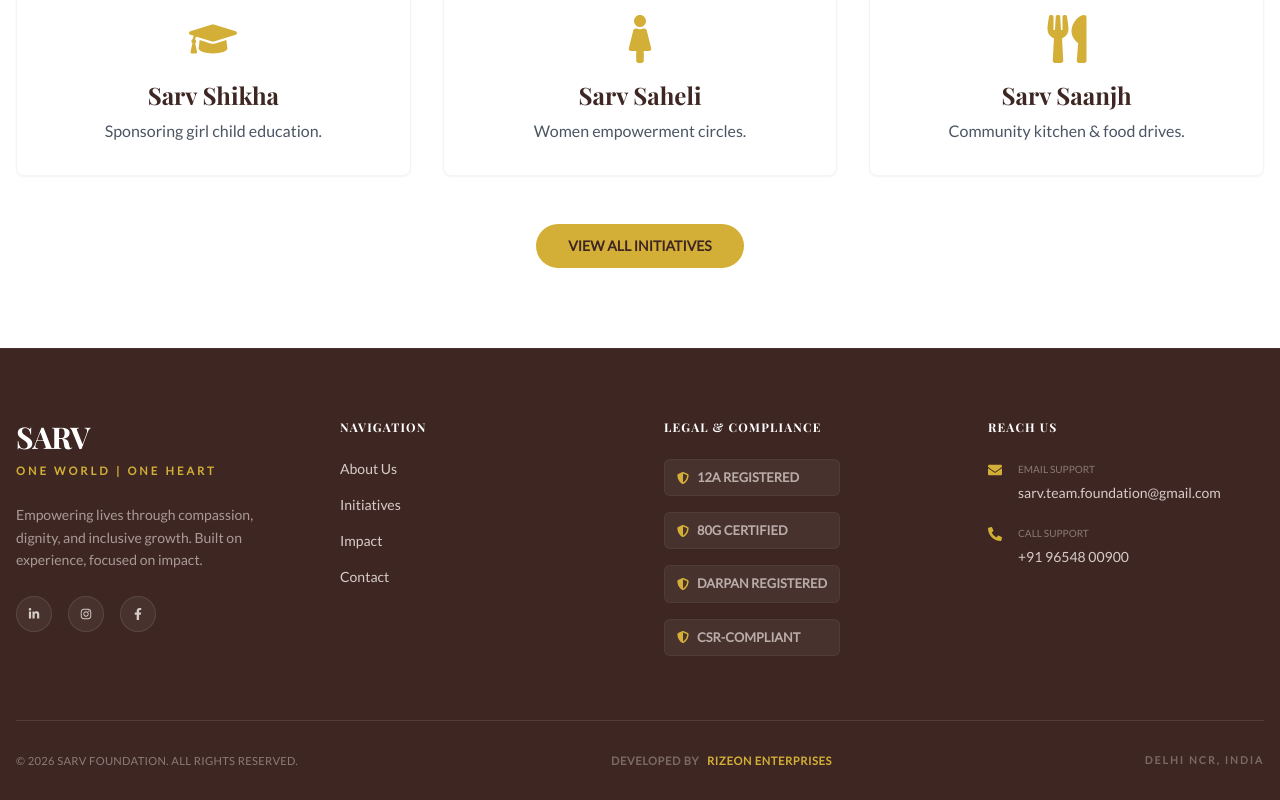
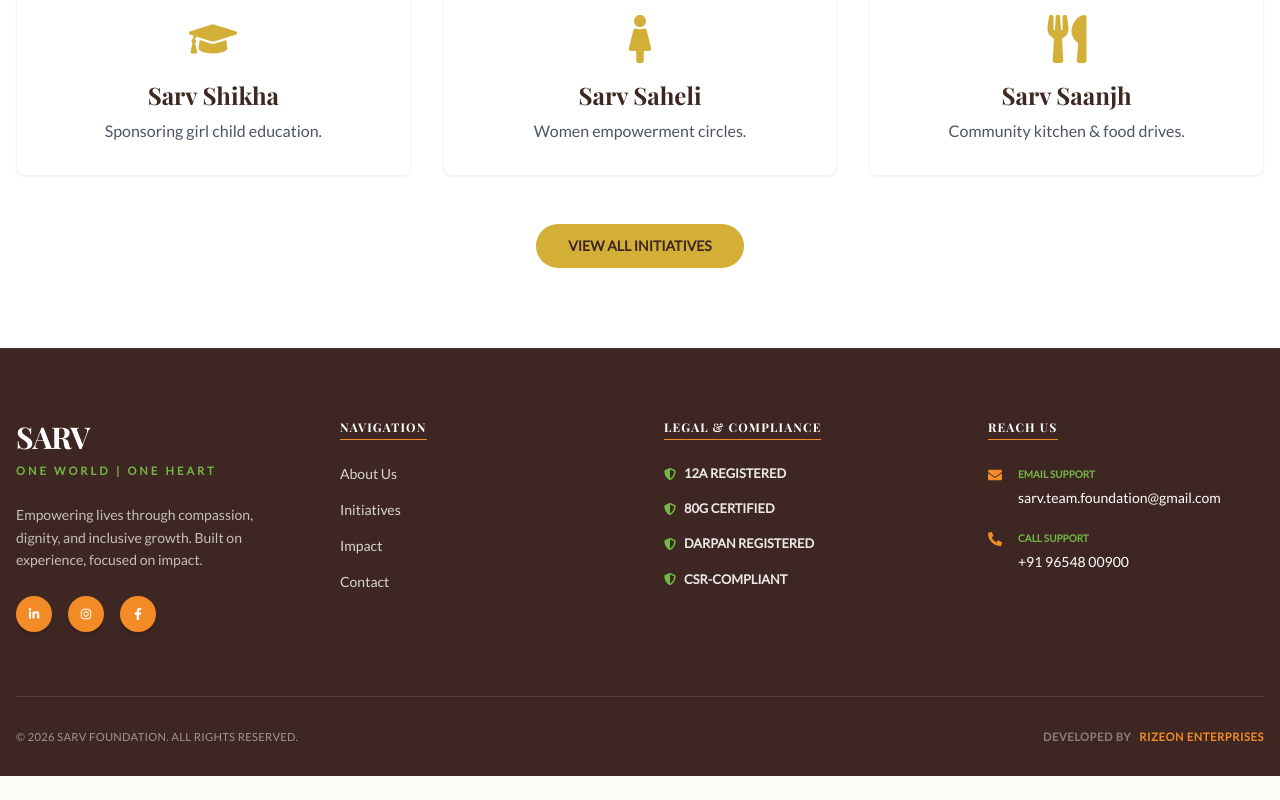
Before and after one commit to RizeonEnterprises/sarv-foundation, a React (Vite) app: page / in a window 1280 px wide. Shown: the part 1319-2119 px from the top of the page. After the commit the page ends 2095 px from the top, so only its background shows below. Built offline with nearby package versions, Linux system fonts and the light colour scheme.

Commit message:
Update Footer.tsx

```diff
--- a/src/components/Footer.tsx
+++ b/src/components/Footer.tsx
@@ -1,79 +1,85 @@
 import React from 'react';
-import { FaLinkedinIn, FaInstagram, FaFacebookF, FaEnvelope, FaPhoneAlt, FaShieldAlt, FaCode } from 'react-icons/fa';
+import { FaLinkedinIn, FaInstagram, FaFacebookF, FaEnvelope, FaPhoneAlt, FaShieldAlt } from 'react-icons/fa';
 import { Link } from 'react-router-dom';
 
 const Footer = () => {
     return (
-        <footer className="bg-dark-brown text-[#d7ccc8] py-[70px] pb-[30px] mt-auto relative border-t border-white/5">
+        <footer className="bg-dark-brown py-[70px] pb-[30px] mt-auto relative border-t border-white/5">
             <div className="container mx-auto px-4">
                 <div className="grid grid-cols-1 md:grid-cols-2 lg:grid-cols-4 gap-12 mb-16">
 
                     {/* 1. Brand Section */}
                     <div className="flex flex-col items-center md:items-start">
-                        <h2 className="font-heading font-bold text-3xl mb-2 text-white tracking-tight">SARV</h2>
-                        <p className="text-gold-accent font-bold text-[0.7rem] uppercase tracking-[3px] mb-6">One World | One Heart</p>
-                        <p className="text-[#d7ccc8]/70 text-sm leading-relaxed text-center md:text-left">
+                        {/* Title in White like SARV on Home Page */}
+                        <h2 className="font-heading font-bold text-3xl mb-2 text-white tracking-tight uppercase">SARV</h2>
+                        {/* Tagline in Logo Green */}
+                        <p className="text-[#73b745] font-bold text-[0.7rem] uppercase tracking-[3px] mb-6 font-body">One World | One Heart</p>
+                        {/* Body Text in soft White/Grey for readability */}
+                        <p className="text-white/70 text-sm leading-relaxed text-center md:text-left font-body">
                             Empowering lives through compassion, dignity, and inclusive growth. Built on experience, focused on impact.
                         </p>
                         <div className="flex gap-4 mt-6">
-                            <a href="#" className="w-9 h-9 rounded-full bg-white/5 flex items-center justify-center hover:bg-gold-accent hover:text-dark-brown transition-all duration-300 border border-white/10">
+                            {/* Icons background Orange like CTA buttons */}
+                            <a href="#" className="w-9 h-9 rounded-full bg-[#f38b27] text-white flex items-center justify-center hover:bg-white hover:text-[#1a365d] transition-all duration-300 shadow-md">
                                 <FaLinkedinIn className="text-xs" />
                             </a>
-                            <a href="#" className="w-9 h-9 rounded-full bg-white/5 flex items-center justify-center hover:bg-gold-accent hover:text-dark-brown transition-all duration-300 border border-white/10">
+                            <a href="#" className="w-9 h-9 rounded-full bg-[#f38b27] text-white flex items-center justify-center hover:bg-white hover:text-[#1a365d] transition-all duration-300 shadow-md">
                                 <FaInstagram className="text-xs" />
                             </a>
-                            <a href="#" className="w-9 h-9 rounded-full bg-white/5 flex items-center justify-center hover:bg-gold-accent hover:text-dark-brown transition-all duration-300 border border-white/10">
+                            <a href="#" className="w-9 h-9 rounded-full bg-[#f38b27] text-white flex items-center justify-center hover:bg-white hover:text-[#1a365d] transition-all duration-300 shadow-md">
                                 <FaFacebookF className="text-xs" />
                             </a>
                         </div>
                     </div>
 
-                    {/* 2. Quick Links */}
+                    {/* 2. Navigation Links */}
                     <div className="flex flex-col items-center md:items-start">
-                        <h4 className="font-heading font-bold text-lg mb-6 text-white uppercase tracking-widest text-xs">Navigation</h4>
-                        <ul className="space-y-4 text-sm font-medium">
-                            <li><Link to="/about" className="hover:text-gold-accent transition-colors flex items-center gap-2">About Us</Link></li>
-                            <li><Link to="/initiatives" className="hover:text-gold-accent transition-colors flex items-center gap-2">Initiatives</Link></li>
-                            <li><Link to="/impact" className="hover:text-gold-accent transition-colors flex items-center gap-2">Impact</Link></li>
-                            <li><Link to="/contact" className="hover:text-gold-accent transition-colors flex items-center gap-2">Contact</Link></li>
+                        {/* Heading in White */}
+                        <h4 className="font-heading font-bold text-lg mb-6 text-white uppercase tracking-widest text-xs border-b border-[#f38b27] pb-1">Navigation</h4>
+                        <ul className="space-y-4 text-sm font-medium font-body">
+                            <li><Link to="/about" className="text-white/80 hover:text-[#f38b27] transition-colors">About Us</Link></li>
+                            <li><Link to="/initiatives" className="text-white/80 hover:text-[#f38b27] transition-colors">Initiatives</Link></li>
+                            <li><Link to="/impact" className="text-white/80 hover:text-[#f38b27] transition-colors">Impact</Link></li>
+                            <li><Link to="/contact" className="text-white/80 hover:text-[#f38b27] transition-colors">Contact</Link></li>
                         </ul>
                     </div>
 
                     {/* 3. Legal & Compliance */}
                     <div className="flex flex-col items-center md:items-start">
-                        <h4 className="font-heading font-bold text-lg mb-6 text-white uppercase tracking-widest text-xs">Legal & Compliance</h4>
-                        <ul className="space-y-4 text-[0.8rem] text-[#d7ccc8]/80 font-semibold">
-                            <li className="flex items-center gap-2 bg-white/5 px-3 py-2 rounded-md border border-white/5 w-full">
-                                <FaShieldAlt className="text-gold-accent text-xs" /> 12A REGISTERED
+                        <h4 className="font-heading font-bold text-lg mb-6 text-white uppercase tracking-widest text-xs border-b border-[#f38b27] pb-1">Legal & Compliance</h4>
+                        <ul className="space-y-4 text-[0.8rem] font-bold font-body">
+                            {/* Icons and text in Green/White for authority */}
+                            <li className="flex items-center gap-2 text-white/90">
+                                <FaShieldAlt className="text-[#73b745] text-xs" /> 12A REGISTERED
                             </li>
-                            <li className="flex items-center gap-2 bg-white/5 px-3 py-2 rounded-md border border-white/5 w-full">
-                                <FaShieldAlt className="text-gold-accent text-xs" /> 80G CERTIFIED
+                            <li className="flex items-center gap-2 text-white/90">
+                                <FaShieldAlt className="text-[#73b745] text-xs" /> 80G CERTIFIED
                             </li>
-                            <li className="flex items-center gap-2 bg-white/5 px-3 py-2 rounded-md border border-white/5 w-full">
-                                <FaShieldAlt className="text-gold-accent text-xs" /> DARPAN REGISTERED
+                            <li className="flex items-center gap-2 text-white/90">
+                                <FaShieldAlt className="text-[#73b745] text-xs" /> DARPAN REGISTERED
                             </li>
-                            <li className="flex items-center gap-2 bg-white/5 px-3 py-2 rounded-md border border-white/5 w-full">
-                                <FaShieldAlt className="text-gold-accent text-xs" /> CSR-COMPLIANT
+                            <li className="flex items-center gap-2 text-white/90">
+                                <FaShieldAlt className="text-[#73b745] text-xs" /> CSR-COMPLIANT
                             </li>
                         </ul>
                     </div>
 
-                    {/* 4. Get in Touch */}
+                    {/* 4. Reach Us */}
                     <div className="flex flex-col items-center md:items-start">
-                        <h4 className="font-heading font-bold text-lg mb-6 text-white uppercase tracking-widest text-xs">Reach Us</h4>
-                        <div className="space-y-5 text-sm">
+                        <h4 className="font-heading font-bold text-lg mb-6 text-white uppercase tracking-widest text-xs border-b border-[#f38b27] pb-1">Reach Us</h4>
+                        <div className="space-y-5 text-sm font-body">
                             <div className="flex items-start gap-4">
-                                <FaEnvelope className="text-gold-accent mt-1" />
+                                <FaEnvelope className="text-[#f38b27] mt-1" />
                                 <div className="flex flex-col">
-                                    <span className="text-[10px] uppercase text-[#d7ccc8]/50 mb-1">Email Support</span>
-                                    <a href="mailto:sarv.team.foundation@gmail.com" className="hover:text-gold-accent transition-colors">sarv.team.foundation@gmail.com</a>
+                                    <span className="text-[10px] uppercase text-[#73b745] font-bold mb-1">Email Support</span>
+                                    <a href="mailto:sarv.team.foundation@gmail.com" className="text-white hover:text-[#f38b27] transition-colors">sarv.team.foundation@gmail.com</a>
                                 </div>
                             </div>
                             <div className="flex items-start gap-4">
-                                <FaPhoneAlt className="text-gold-accent mt-1" />
+                                <FaPhoneAlt className="text-[#f38b27] mt-1" />
                                 <div className="flex flex-col">
-                                    <span className="text-[10px] uppercase text-[#d7ccc8]/50 mb-1">Call Support</span>
-                                    <a href="tel:+919654800900" className="hover:text-gold-accent transition-colors">+91 96548 00900</a>
+                                    <span className="text-[10px] uppercase text-[#73b745] font-bold mb-1">Call Support</span>
+                                    <a href="tel:+919654800900" className="text-white hover:text-[#f38b27] transition-colors">+91 96548 00900</a>
                                 </div>
                             </div>
                         </div>
@@ -81,26 +87,21 @@
                 </div>
 
                 {/* Bottom Copyright Section */}
-                <div className="border-t border-white/10 pt-8 flex flex-col md:flex-row justify-between items-center gap-4">
-                    <p className="text-[0.7rem] opacity-50 font-medium tracking-wide">
+                <div className="border-t border-white/10 pt-8 flex flex-col md:flex-row justify-between items-center gap-4 font-body">
+                    <p className="text-[0.7rem] text-white/50 font-medium tracking-wide">
                         &copy; {new Date().getFullYear()} SARV FOUNDATION. ALL RIGHTS RESERVED.
                     </p>
 
-                    {/* Developer Credit Line */}
                     <div className="flex items-center gap-2 text-[0.7rem] font-bold tracking-wider">
-                        <span className="opacity-40 uppercase">Developed by</span>
+                        <span className="text-white/40 uppercase">Developed by</span>
                         <a
                             href="https://rizeon.in"
                             target="_blank"
                             rel="noopener noreferrer"
-                            className="text-gold-accent hover:underline decoration-1 underline-offset-4 transition-all"
+                            className="text-[#f38b27] hover:text-[#73b745] transition-all"
                         >
                             RIZEON ENTERPRISES
                         </a>
-                    </div>
-
-                    <div className="flex gap-6 text-[0.65rem] opacity-40 uppercase tracking-[2px] font-bold">
-                        <span>Delhi NCR, India</span>
                     </div>
                 </div>
             </div>
```
